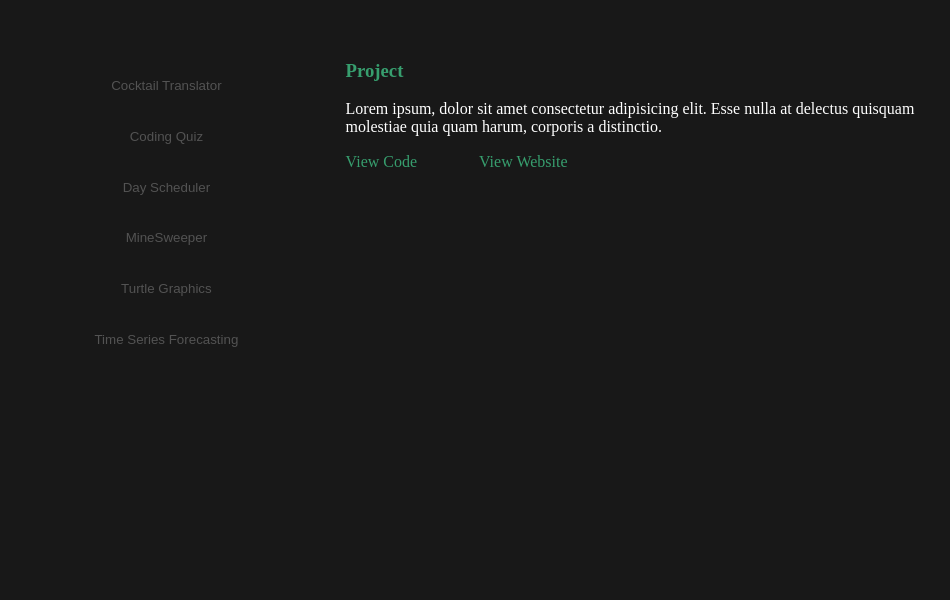
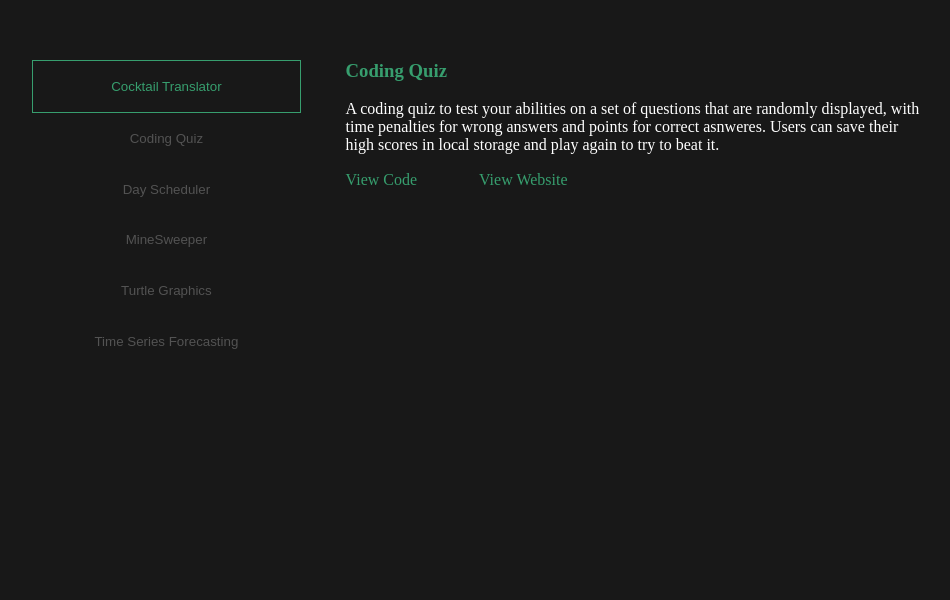
Before and after one commit to EvanCWoods/Evan-Woods-Portfolio, a plain HTML site: page index.html in a window 1280 px wide. Shown: the part 937-1537 px from the top of the page, without its empty margins (160-1110 px from the left). Drawn offline with Linux system fonts and the light colour scheme.

Commit message:
added the default project so that it always shows something

```diff
--- a/index.html
+++ b/index.html
@@ -36,7 +36,7 @@
             <div id="projects-container">
                 <div id="projects-list-container">
                     <ul id="projects-list">
-                        <li class="project"><button class="project-button">Cocktail Translator</button></li>
+                        <li class="project"><button class="project-button project-button-click">Cocktail Translator</button></li>
                         <li class="project"><button class="project-button">Coding Quiz</button></li>
                         <li class="project"><button class="project-button">Day Scheduler</button></li>
                         <li class="project"><button class="project-button">MineSweeper</button></li>
@@ -45,10 +45,10 @@
                     </ul>
                 </div>
                 <div id="project-content">
-                    <h3 id="project-title">Project</h3>
-                    <p id="project-description">Lorem ipsum, dolor sit amet consectetur adipisicing elit. Esse nulla at delectus quisquam molestiae quia quam harum, corporis a distinctio.</p>
-                    <a id="project-code" href="">View Code</a>
-                    <a id="project-website" href="">View Website</a>
+                    <h3 id="project-title">Coding Quiz</h3>
+                    <p id="project-description">A coding quiz to test your abilities on a set of questions that are randomly displayed, with time penalties for wrong answers and points for correct asnweres. Users can save their high scores in local storage and play again to try to beat it.</p>
+                    <a id="project-code" href="https://github.com/EvanCWoods/group-3-cocktails-in-any-language">View Code</a>
+                    <a id="project-website" href="https://evancwoods.github.io/group-3-cocktails-in-any-language/">View Website</a>
                 </div>
             </div>
         </section>
```
